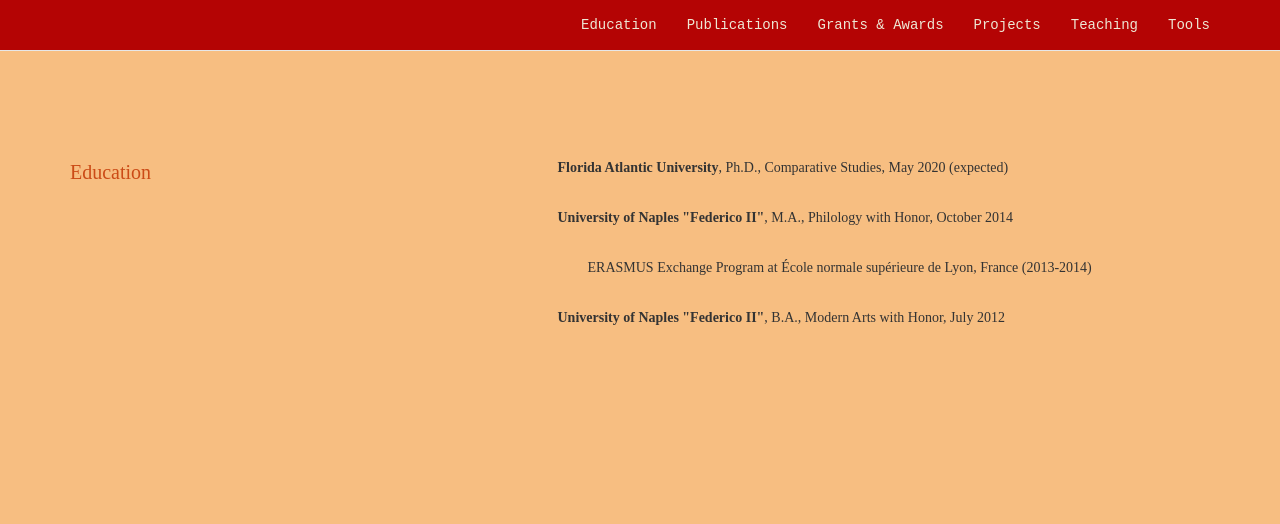
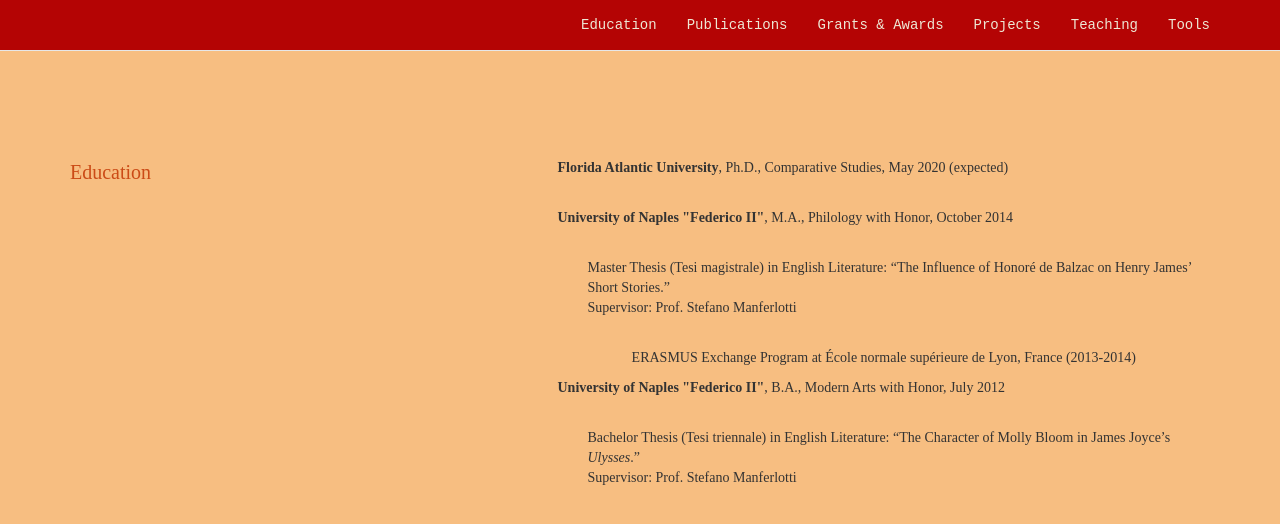
Before and after one commit to vivianapezzullo/nolauren.github.io, a Jekyll site: the page index.html, which Jekyll copies as it is, in a window 1280 px wide and 900 px high, scrolled down 852 px. Shown: the top 524 px of the window. Built offline with Jekyll 4.4.1, drawn with Linux system fonts in a browser that asks for light colours; nearby versions of some CDN libraries.

Commit message:
Update index.html

```diff
--- a/index.html
+++ b/index.html
@@ -129,9 +129,13 @@
                 <div class="col-sm-7">
                     <p class="text-left" style="margin-bottom:30px;"><b>Florida Atlantic University</b>, Ph.D., Comparative Studies, May 2020 (expected) <p>
                     <p class="text-left" style="margin-bottom:30px;"><b>University of Naples "Federico II"</b>, M.A.,  Philology with Honor, October 2014</p>
-                    <p class="text-left" style="margin-bottom:30px; margin-left:30px;"> ERASMUS Exchange Program at École normale supérieure de Lyon, France (2013-2014) </p>
+                    <p class="text-left" style="margin-bottom:30px; margin-left:30px;">
+                    Master Thesis (Tesi magistrale) in English Literature: “The Influence of Honoré de Balzac on Henry James’ Short Stories.” <br>
+                        Supervisor: Prof. Stefano Manferlotti </p>
+                        ERASMUS Exchange Program at École normale supérieure de Lyon, France (2013-2014) </p>
                     <p class="text-left" style="margin-bottom:30px;"><b>University of Naples "Federico II"</b>, B.A., Modern Arts with Honor, July 2012</p>
-
+                    <p class="text-left" style="margin-bottom:30px; margin-left:30px;"> Bachelor Thesis (Tesi triennale) in English Literature: “The Character of Molly Bloom in James Joyce’s <i>Ulysses</i>.” <br>
+                        Supervisor: Prof. Stefano Manferlotti </p>
                 </div>
             </div>
         </div>
```
